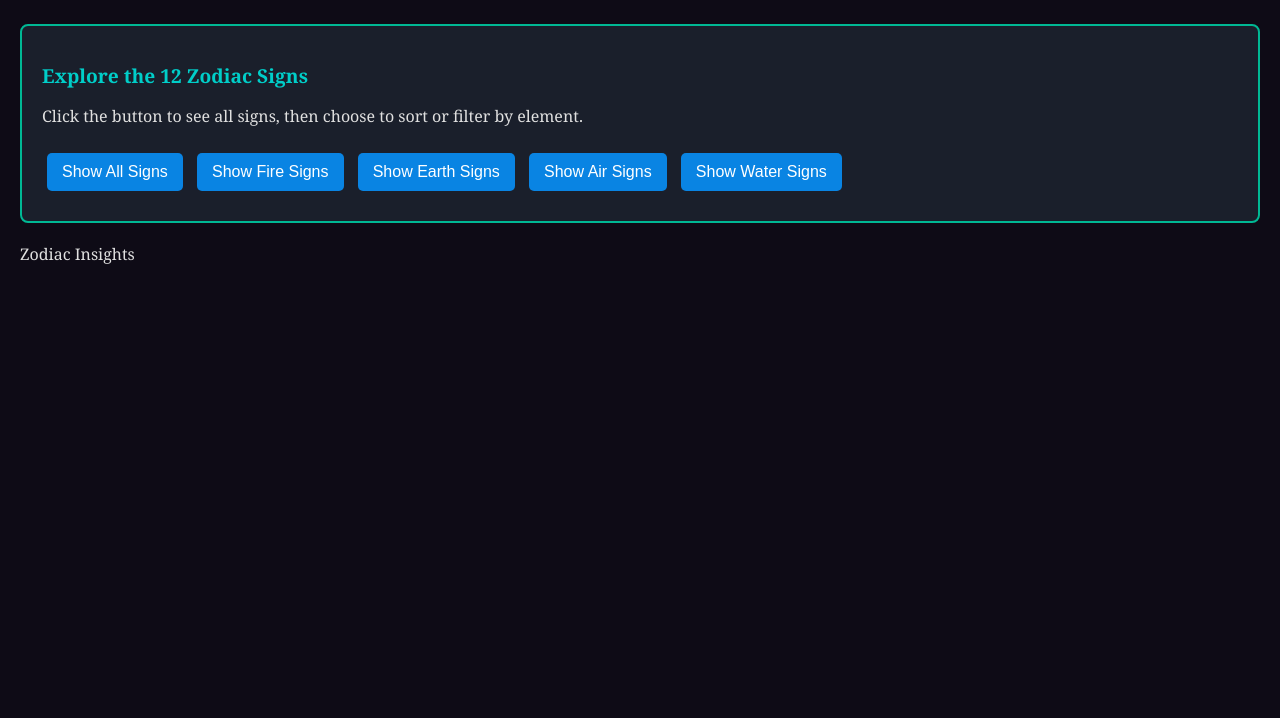
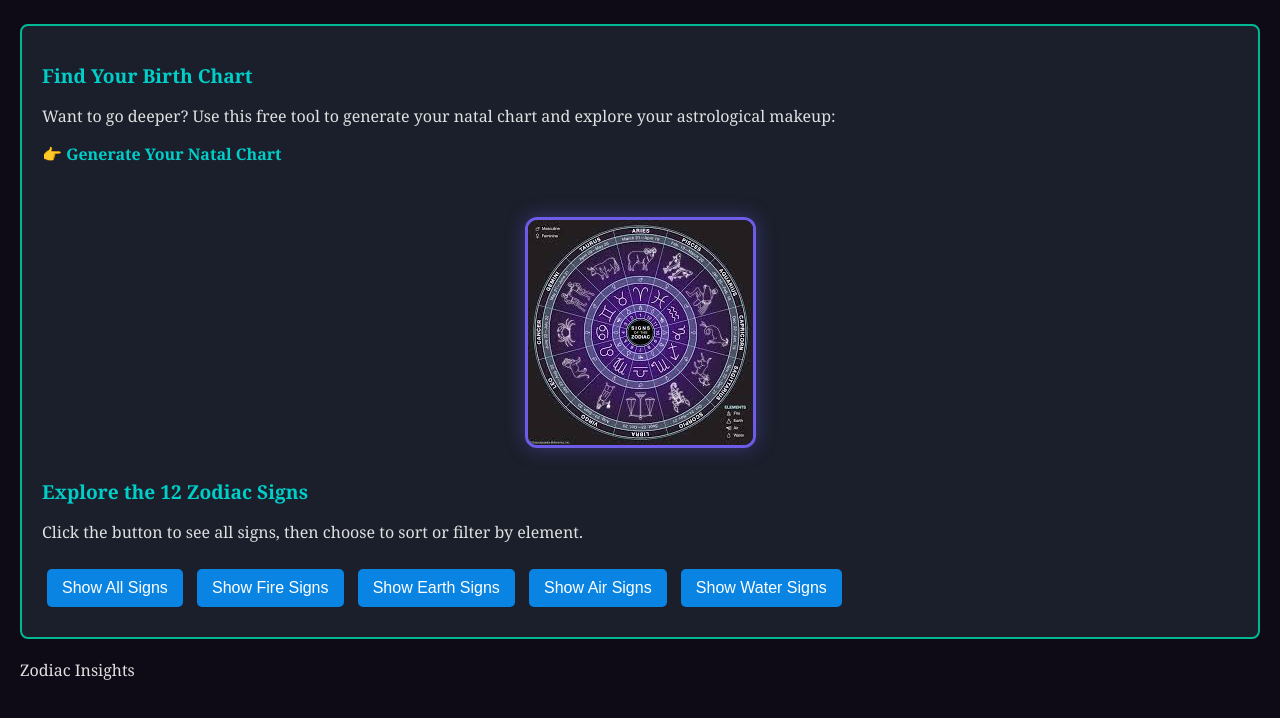
Before and after one commit to dlawson1122/Homework, a website: page Section04/index.html in a window 1280 px wide. Shown: the part 78-796 px from the top of the page. Drawn offline with Linux system fonts and the light colour scheme.

Commit message:
Add image and link I forgot initially :P

```diff
--- a/Section04/index.html
+++ b/Section04/index.html
@@ -12,6 +12,18 @@
   </header>
 
   <main>
+
+    <section>
+      <h2 class="highlight">Find Your Birth Chart</h2>
+      <p>Want to go deeper? Use this free tool to generate your natal chart and explore your astrological makeup:</p>
+      <a href="https://www.astro.com/horoscope" target="_blank">👉 Generate Your Natal Chart</a>
+
+      <br /><br />
+
+      <img src="images/astro.jpg" alt="Zodiac Wheel" class="zodiac-chart" />
+    </section>
+
+    <section>
     <h2 class="highlight">Explore the 12 Zodiac Signs</h2>
     <p>Click the button to see all signs, then choose to sort or filter by element.</p>
 
@@ -22,6 +34,7 @@
     <button id="filter-water">Show Water Signs</button>
 
     <div id="sign-container"></div>
+    </section>
   </main>
 
   <footer>
--- a/Section04/index.js
+++ b/Section04/index.js
@@ -68,3 +68,8 @@ waterBtn.addEventListener("click", () => {
   const waterSigns = zodiacSigns.filter(sign => sign.element === "Water");
   displaySigns(waterSigns);
 });
+
+// Console message for static extras
+console.log(
+  "Zodiac chart image and astro.com link have been added to the HTML. Enjoy exploring the stars!"
+);
--- a/Section04/style.css
+++ b/Section04/style.css
@@ -71,6 +71,29 @@ li {
   border-radius: 3px;
 }
 
+/* Zodiac Chart Image */
+.zodiac-chart {
+  display: block;
+  max-width: 90%;
+  height: auto;
+  margin: 30px auto;
+  border: 3px solid #6c5ce7; /* Royal purple frame */
+  border-radius: 12px;
+  box-shadow: 0 0 20px rgba(108, 92, 231, 0.4); /* Glow like it's magic */
+}
+
+a[target="_blank"] {
+  color: #00cec9; /* Aqua shimmer */
+  font-weight: bold;
+  text-decoration: none;
+  transition: color 0.2s ease;
+}
+
+a[target="_blank"]:hover {
+  color: #f1c40f; /* Golden pop on hover */
+  text-decoration: underline;
+}
+
 /* Footer Padding */
 footer {
   padding-left: 20px;
```
Also changed, not shown: Section04/images/astro.jpg (added).
